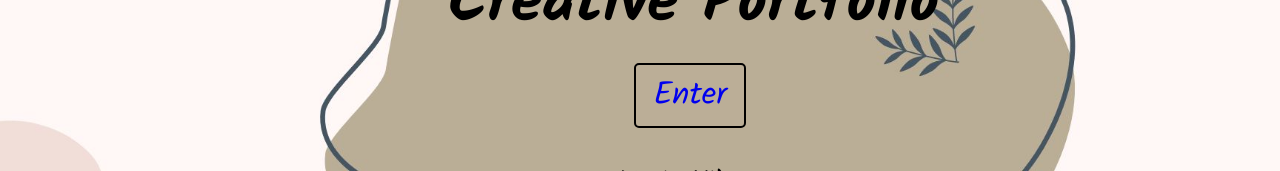
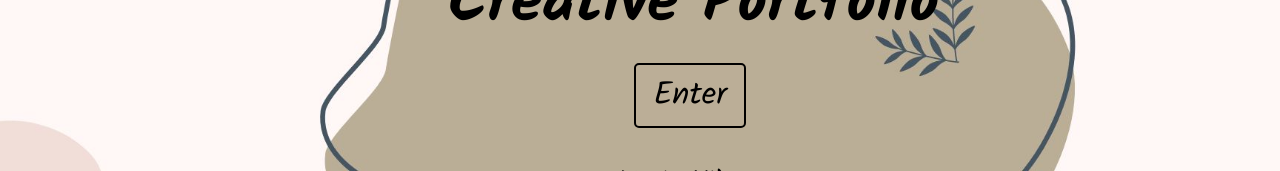
Before and after one commit to Merin-Yilmaz/Portfolio, a Next.js app: page / in a window 1280 px wide. Shown: the part 250-421 px from the top of the page. Built offline with nearby package versions, Linux system fonts and the light colour scheme.

Commit message:
Turn link black

```diff
--- a/stylesheets/input.scss
+++ b/stylesheets/input.scss
@@ -3,7 +3,9 @@
 * {
     font-family: 'Kalam';
 }
-
+a {
+    color: black;
+}
 .home {
     background-position-y: -100px;
     .welcome-container {
--- a/stylesheets/output.css
+++ b/stylesheets/output.css
@@ -1,6 +1,10 @@
 @import url("https://fonts.googleapis.com/css2?family=Kalam:wght@300;400;700&family=Poppins:ital,wght@0,100;0,200;0,300;0,400;0,500;0,600;0,700;0,800;0,900;1,100;1,200;1,300;1,400;1,500;1,600;1,700;1,800;1,900&display=swap");
 * {
   font-family: "Kalam";
+}
+
+a {
+  color: black;
 }
 
 .home {
```
Also changed, not shown: 1 other file (tests, documents, lock files or other folders).
